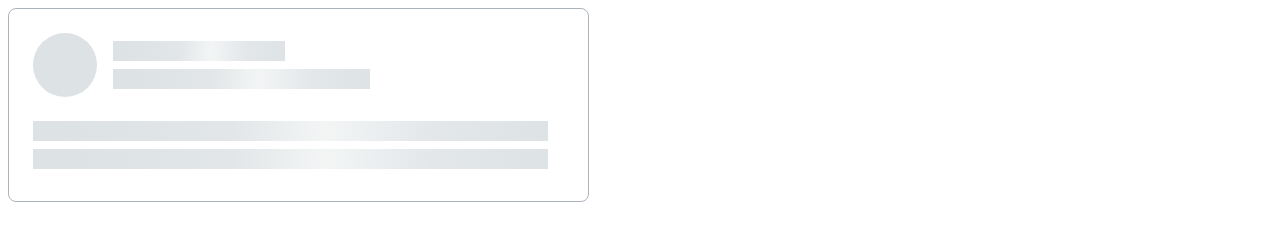
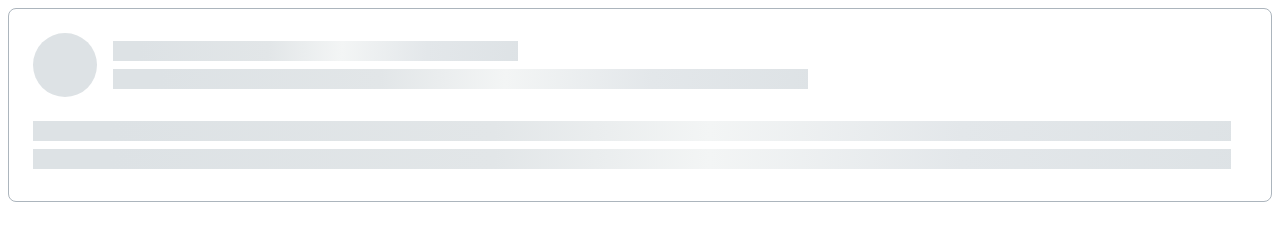
Before and after one commit to js-tasks-ru/htmlcss-20211125_postbox404, a website: page 04-lection2/02-skeleton/index.html in a window 1280 px wide. Drawn offline with Linux system fonts and the light colour scheme.

Commit message:
skeleton

```diff
--- a/04-lection2/02-skeleton/index.html
+++ b/04-lection2/02-skeleton/index.html
@@ -9,15 +9,15 @@
 
         <div class="skeleton">
             <div class="skeleton__header">
-                <div class="skeleton_avatar"></div>
-                <div class="skeleton_name">
-                    <div class="skeleton_name_1"></div>
-                    <div class="skeleton_name_2"></div>
+                <div class="skeleton__avatar"></div>
+                <div class="skeleton__data">
+                    <div class="skeleton__line skeleton_name"></div>
+                    <div class="skeleton__line skeleton_surname"></div>
                 </div>
             </div>
             <div class="skeleton__body">
-                <div class="body_1"></div>
-                <div class="body_2"></div>
+                <div class="skeleton__line skeleton_info"></div>
+                <div class="skeleton__line skeleton_info"></div>
             </div>
         </div>
 
--- a/04-lection2/02-skeleton/skeleton.css
+++ b/04-lection2/02-skeleton/skeleton.css
@@ -1,6 +1,4 @@
 .skeleton {
-    width: 579px;
-    height: 192px;
     border: 1px solid var(--grey-3);
     border-radius: 8px;
 }
@@ -11,14 +9,20 @@
     padding-left: 24px;
 }
 
-.skeleton_avatar {
+.skeleton__avatar {
     width: 64px;
     height: 64px;
     background: var(--grey-2);
     border-radius: 50%;
 }
 
-.skeleton_name {
+.skeleton__line {
+    background: linear-gradient(92.51deg, var(--grey-2) 6.44%, var(--grey-5) 38.47%, var(--grey-6) 56.48%, var(--grey-7) 77.5%, var(--grey-2) 102.52%);
+    height: 20px;
+}
+
+.skeleton__data {
+    flex-grow: 1;
     padding-top: 8px;
     padding-left: 16px;
     display: flex;
@@ -26,34 +30,24 @@
     gap: 8px;
 }
 
-.skeleton_name_1{
-    width: 172px;
-    height: 20px;
-    background: linear-gradient(92.51deg, var(--grey-2) 6.44%, var(--grey-5) 38.47%, var(--grey-6) 56.48%, var(--grey-7) 77.5%, var(--grey-2) 102.52%);
+.skeleton_name {
+    width: 35%;
 }
 
-.skeleton_name_2 {
-    width: 257px;
-    height: 20px;
-    background: linear-gradient(92.51deg, var(--grey-2) 6.44%, var(--grey-5) 38.47%, var(--grey-6) 56.48%, var(--grey-7) 77.5%, var(--grey-2) 102.52%);
+.skeleton_surname {
+    width: 60%;
 }
 
-.body_1 {
-    width: 515px;
-    height: 20px;
-    background: linear-gradient(92.51deg, var(--grey-2) 6.44%, var(--grey-5) 38.47%, var(--grey-6) 56.48%, var(--grey-7) 77.5%, var(--grey-2) 102.52%);
-}
-
-.body_2 {
-    width: 515px;
-    height: 20px;
-    background: linear-gradient(92.51deg, var(--grey-2) 6.44%, var(--grey-5) 38.47%, var(--grey-6) 56.48%, var(--grey-7) 77.5%, var(--grey-2) 102.52%);
+.skeleton_info {
+    width: 100%;
 }
 
 .skeleton__body {
     padding-top: 24px;
     padding-left: 24px;
+    padding-right: 40px;
     display: flex;
     flex-direction: column;
     gap: 8px;
+    margin-bottom: 32px;
 }
```
